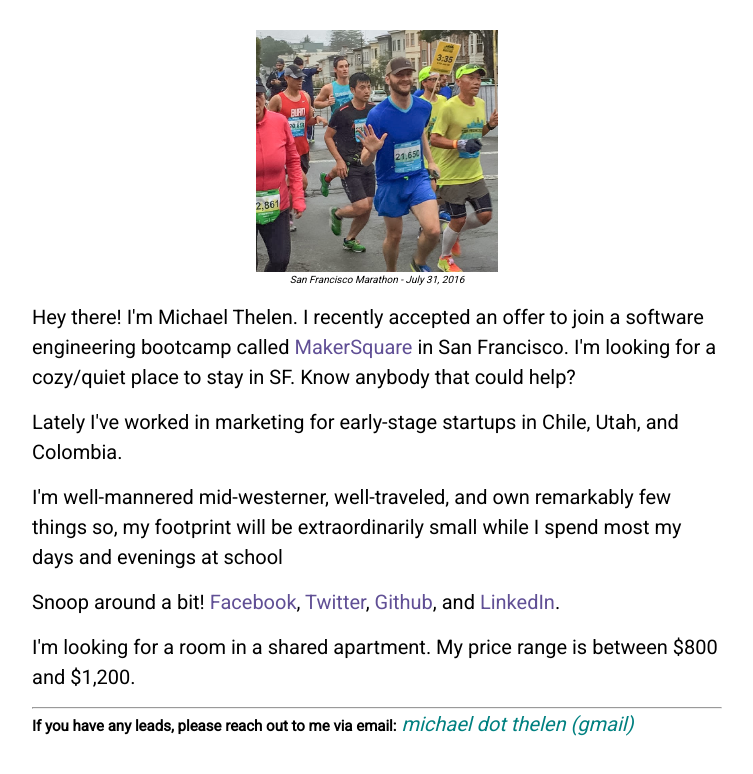
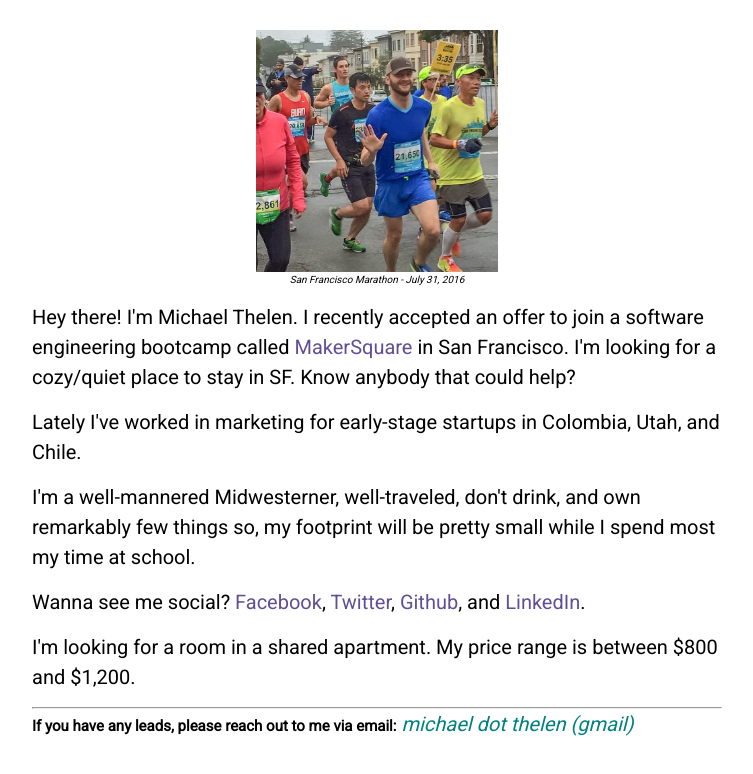
Before and after one commit to microthought/microthought.github.io, a plain HTML site: page index.html in a window 1280 px wide. Shown: the whole page, without its empty margins (263-1016 px from the left). Drawn offline with Linux system fonts and the light colour scheme; a script that the page names is missing.

Commit message:
cleaning' edits

```diff
--- a/index.html
+++ b/index.html
@@ -6,15 +6,17 @@
 </head>
 <body>
   <div class="wrapper">
-    <figure>
+
     <img src="profile_image.jpeg" alt="Profile Image">
     <p id="caption">San Francisco Marathon - July 31, 2016</p>
+
     <p>Hey there! I'm Michael Thelen. I recently accepted an offer to join a software engineering bootcamp called <a href="https://www.makersquare.com" target="_blank">MakerSquare</a> in San Francisco. I'm looking for a cozy/quiet place to stay in SF. Know anybody that could help?</p>
-    <p>Lately I've worked in marketing for early-stage startups in Chile, Utah, and Colombia.</p>
 
-    <p>I'm well-mannered mid-westerner, well-traveled, and own remarkably few things so, my footprint will be extraordinarily small while I spend most my days and evenings at school</p>
+    <p>Lately I've worked in marketing for early-stage startups in Colombia, Utah, and Chile.</p>
 
-    <p>Snoop around a bit! <a href="https://www.facebook.com/michael.p.thelen">Facebook</a>, <a href="https://www.twitter.com/michaelpthelen">Twitter</a>, <a href="https://www.github.com/microthought">Github</a>, and <a href="https://www.linkedin.com/in/michaelthelen">LinkedIn</a>.</p>
+    <p>I'm a well-mannered Midwesterner, well-traveled, don't drink, and own remarkably few things so, my footprint will be pretty small while I spend most my time at school.</p>
+
+    <p>Wanna see me social? <a href="https://www.facebook.com/michael.p.thelen">Facebook</a>, <a href="https://www.twitter.com/michaelpthelen">Twitter</a>, <a href="https://www.github.com/microthought">Github</a>, and <a href="https://www.linkedin.com/in/michaelthelen">LinkedIn</a>.</p>
 
     <p>I'm looking for a room in a shared apartment. My price range is between $800 and $1,200.</p>
 
@@ -23,6 +25,8 @@
     <p><span id="contact">If you have any leads, please reach out to me via email:</span> <span id="email">michael dot thelen (gmail)</span></p>
 
   </div>
+
   <script src="index.js"></script>
+
 </body>
 </html>
```
